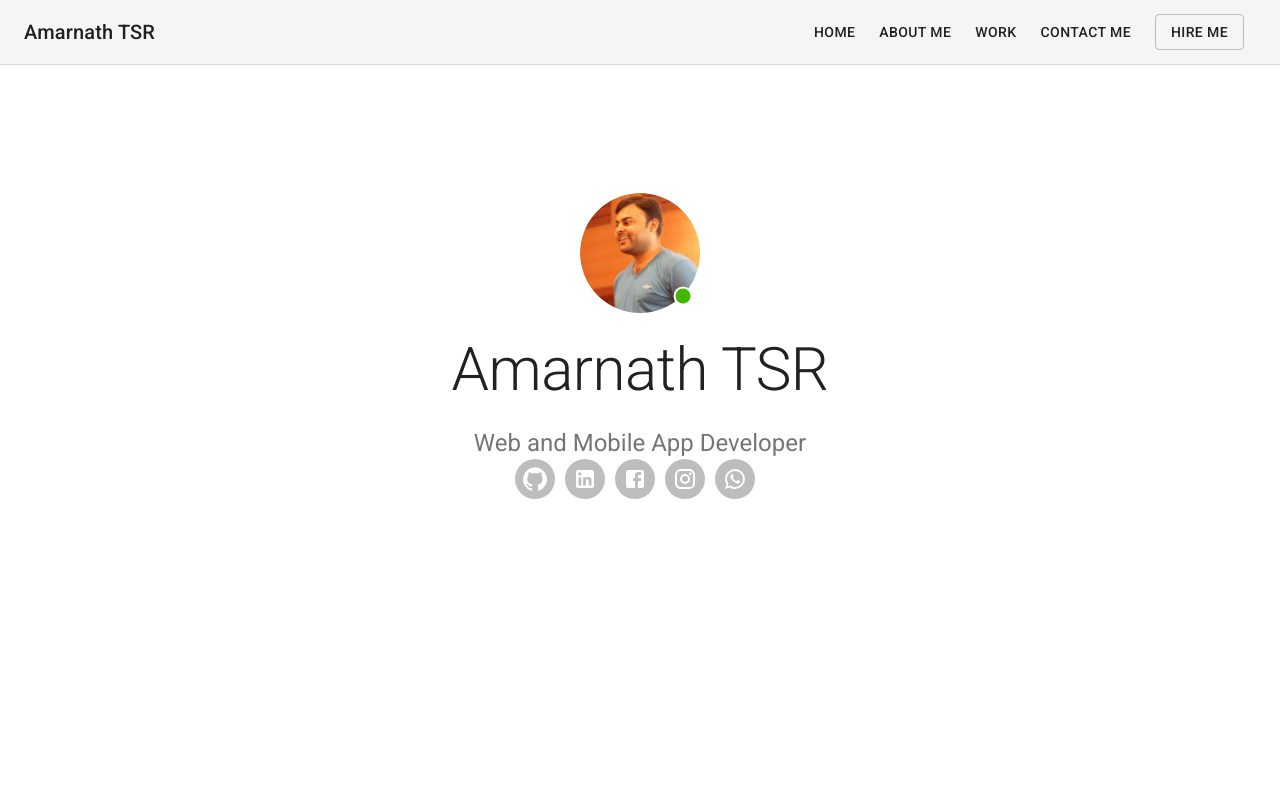
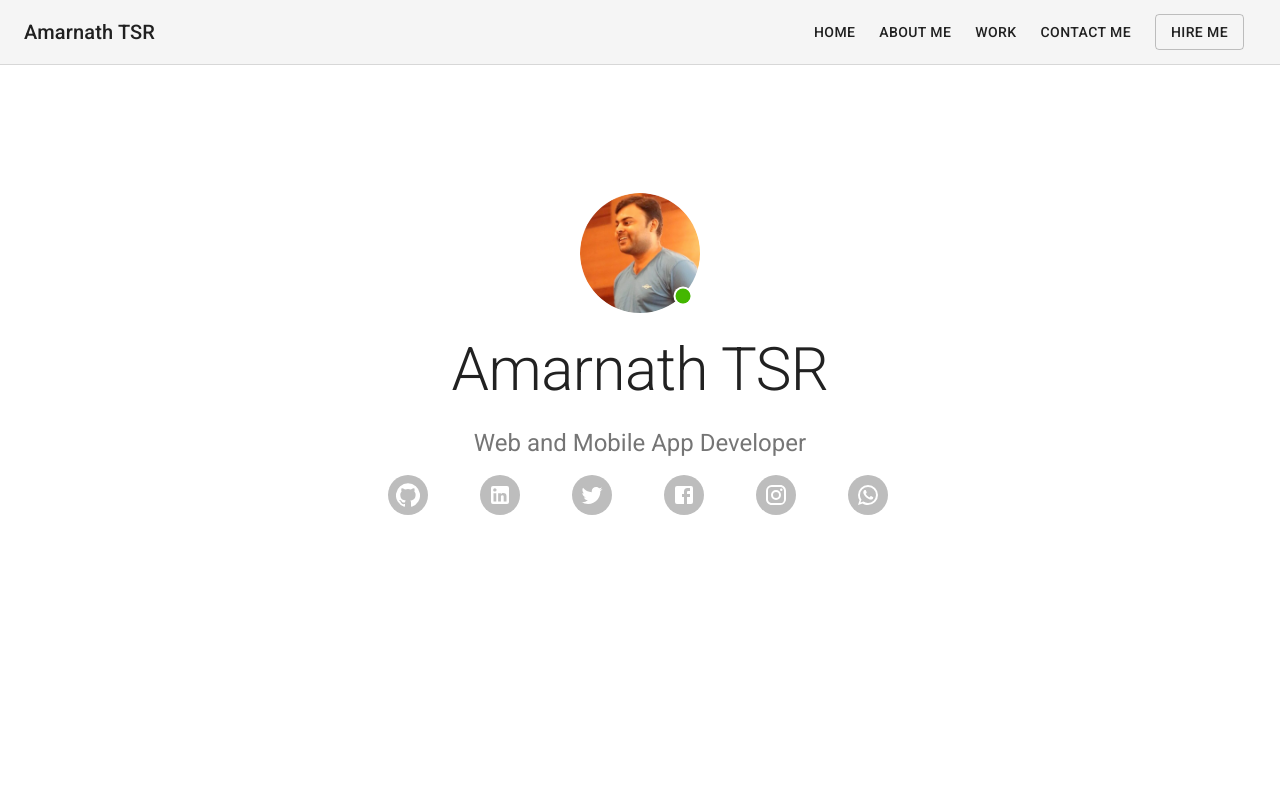
Before and after one commit to helloamarnath/amarnathnextjs, a Next.js app: page / in a window 1280 px wide. Shown: the top 800 px of the page. Built offline with nearby package versions, Linux system fonts and the light colour scheme.

Commit message:
social icon alignment

```diff
--- a/pages/index.js
+++ b/pages/index.js
@@ -31,6 +31,7 @@ import LinkedInIcon from "@material-ui/icons/LinkedIn";
 import FacebookIcon from "@material-ui/icons/Facebook";
 import WhatsAppIcon from "@material-ui/icons/WhatsApp";
 import InstagramIcon from "@material-ui/icons/Instagram";
+import TwitterIcon from '@material-ui/icons/Twitter';
 const StyledBadge = withStyles((theme) => ({
   badge: {
     backgroundColor: "#44b700",
@@ -172,6 +173,10 @@ const useStyles = makeStyles((theme) => ({
   fullList: {
     width: "auto",
   },
+  socialgrid:{
+    paddingTop: theme.spacing(2),
+    paddingLeft:theme.spacing(6),
+  }
 }));
 
 export default function Index() {
@@ -368,28 +373,33 @@ export default function Index() {
           Web and Mobile App Developer
         </Typography>
 
-        <Grid container xs={12} direction="row" justify="center" alignItems="center">
-          <Grid item xs={1} spacing={5}>
+        <Grid container xs={12} className={classes.socialgrid} >
+          <Grid item xs={2} spacing={0}>
             <Avatar>
               <GitHubIcon />
             </Avatar>
           </Grid>
-          <Grid item xs={1} spacing={5}>
+          <Grid item xs={2} spacing={0}>
             <Avatar>
               <LinkedInIcon />
             </Avatar>
           </Grid>
-          <Grid item xs={1} spacing={5}>
+          <Grid item xs={2} spacing={0}>
+            <Avatar>
+              <TwitterIcon />
+            </Avatar>
+          </Grid>
+          <Grid item xs={2} spacing={0}>
             <Avatar>
               <FacebookIcon />
             </Avatar>
           </Grid>
-          <Grid item xs={1} spacing={5}>
+          <Grid item xs={2} spacing={0}>
             <Avatar>
               <InstagramIcon />
             </Avatar>
           </Grid>
-          <Grid item xs={1} spacing={5}>
+          <Grid item xs={2} spacing={0}>
             <Avatar>
               <WhatsAppIcon />
             </Avatar>
```
